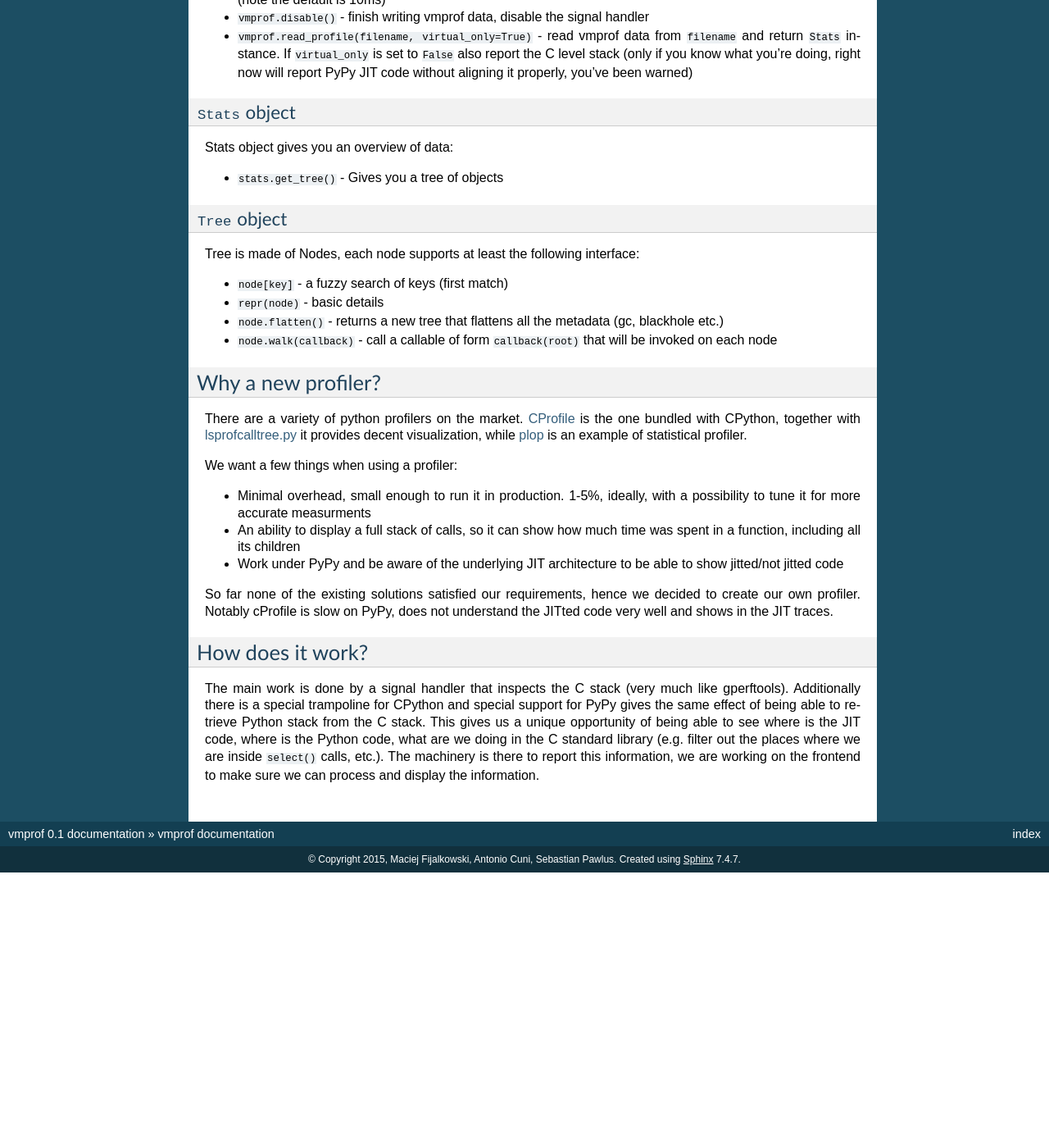
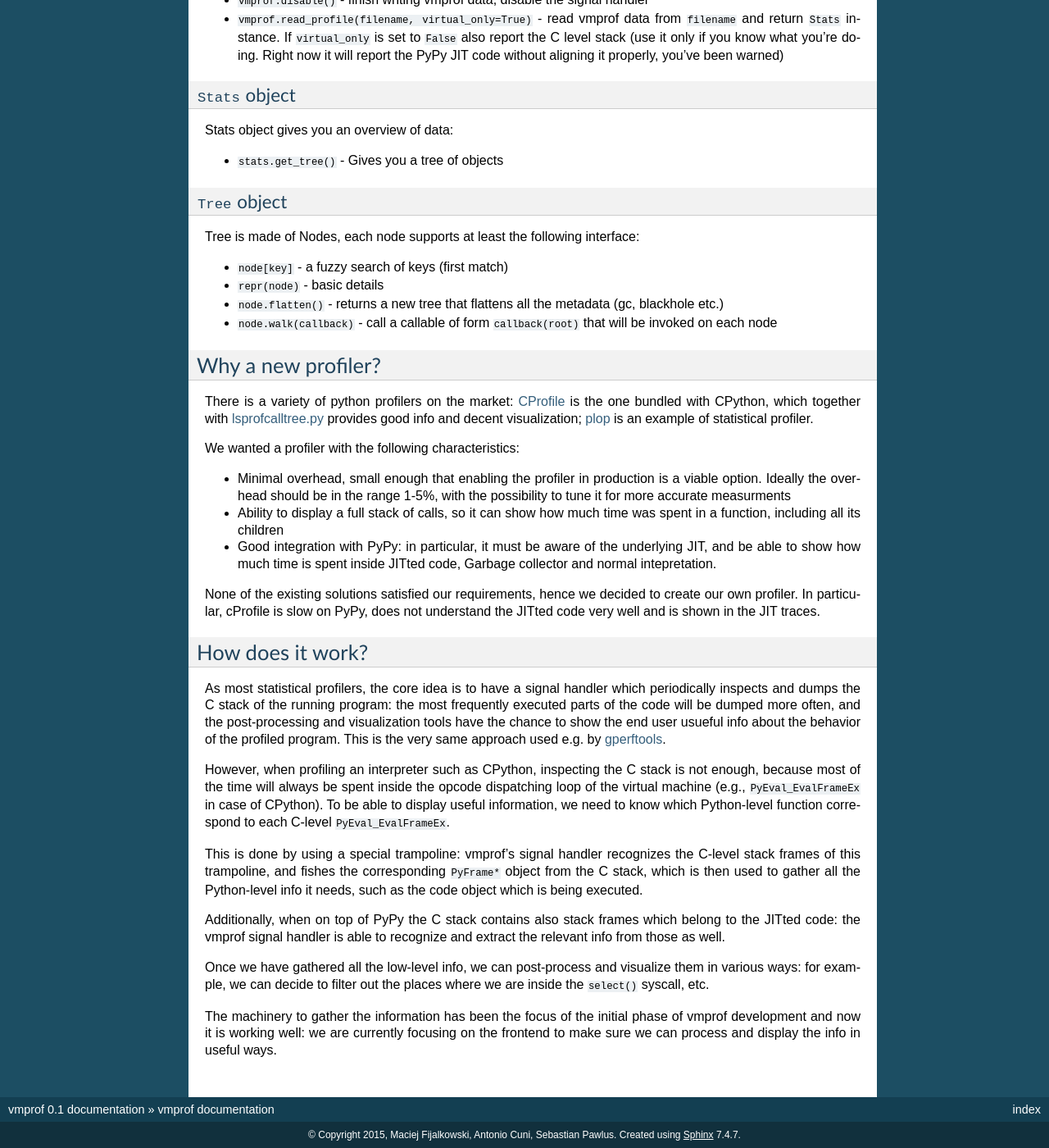
Before and after one commit to vmprof/vmprof-python, a Sphinx documentation site: the page built from docs/index.rst, in a window 1280 px wide and 1400 px high, scrolled down 2109 px. Shown: the whole window at 82% size. Built offline with Sphinx 7.4.7, drawn with Linux system fonts in a browser that asks for light colours; before the commit the page ends 3173 px from its top, so only the background shows below that; some of the changed text lies outside the part shown.

Commit message:
more rewording/typos, and completely rewrite/expand the last paragraph

```diff
--- a/docs/index.rst
+++ b/docs/index.rst
@@ -102,14 +102,15 @@ We stronly suggest using the ``--web`` option that will display you a much
 nicer web interface hosted on ``vmprof.baroquesoftware.com``.
 
 If you prefer to host your own vmprof visualization server, you need the
-`vmprof-server` package
+`vmprof-server` package.
 
-Options that follow ``-m vmprof`` are:
+After ``-m vmprof`` you can specify some options:
 
-* ``--web`` - defaults to ``vmprof.baroquesoftware.com`` as URL, uploads the
-  output to the server as JSON. Can be viewed on the `server`_.
+* ``--web`` - Use the web-based visualization. By default, the result can be
+  viewed on our `server`_.
 
-* ``--web-url`` - customize the URL for personal server
+* ``--web-url`` - the URL to upload the profiling info as JSON. The default is
+  ``vmprof.baroquesoftware.com``
 
 * ``--web-auth`` - auth token for user name support in the server
 
@@ -117,7 +118,7 @@ Options that follow ``-m vmprof`` are:
   (the max is about 300 Hz, rather don't touch it)
 
 * ``-n`` - enable all C frames, only useful if you have a debug build of
-  pypy or cpython
+  PyPy or CPython
 
 * ``-o file`` - save logs for later
 
@@ -139,11 +140,11 @@ Module level functions
 
 * ``vmprof.disable()`` - finish writing vmprof data, disable the signal handler
 
-* ``vmprof.read_profile(filename, virtual_only=True)`` - read vmprof data
-  from ``filename`` and return ``Stats`` instance. If ``virtual_only`` is set
-  to ``False`` also report the C level stack (only if you know what you're
-  doing, right now will report PyPy JIT code without aligning it properly,
-  you've been warned)
+* ``vmprof.read_profile(filename, virtual_only=True)`` - read vmprof data from
+  ``filename`` and return ``Stats`` instance. If ``virtual_only`` is set to
+  ``False`` also report the C level stack (use it only if you know what you're
+  doing. Right now it will report the PyPy JIT code without aligning it
+  properly, you've been warned)
 
 ``Stats`` object
 ----------------
@@ -170,24 +171,26 @@ Tree is made of Nodes, each node supports at least the following interface:
 Why a new profiler?
 ===================
 
-There are a variety of python profilers on the market. `CProfile`_ is the one bundled
-with CPython, together with `lsprofcalltree.py`_ it provides decent
-visualization, while `plop`_ is an example of statistical profiler.
+There is a variety of python profilers on the market: `CProfile`_ is the one
+bundled with CPython, which together with `lsprofcalltree.py`_ provides good
+info and decent visualization; `plop`_ is an example of statistical profiler.
 
-We want a few things when using a profiler:
+We wanted a profiler with the following characteristics:
 
-* Minimal overhead, small enough to run it in production. 1-5%, ideally,
-  with a possibility to tune it for more accurate measurments
+* Minimal overhead, small enough that enabling the profiler in production is a
+  viable option. Ideally the overhead should be in the range 1-5%, with the
+  possibility to tune it for more accurate measurments
 
-* An ability to display a full stack of calls, so it can show how much time
-  was spent in a function, including all its children
+* Ability to display a full stack of calls, so it can show how much time was
+  spent in a function, including all its children
 
-* Work under PyPy and be aware of the underlying JIT architecture to be
-  able to show jitted/not jitted code
+* Good integration with PyPy: in particular, it must be aware of the
+  underlying JIT, and be able to show how much time is spent inside JITted
+  code, Garbage collector and normal intepretation.
 
-So far none of the existing solutions satisfied our requirements, hence
-we decided to create our own profiler. Notably cProfile is slow on PyPy,
-does not understand the JITted code very well and shows in the JIT traces.
+None of the existing solutions satisfied our requirements, hence we decided to
+create our own profiler. In particular, cProfile is slow on PyPy, does not
+understand the JITted code very well and is shown in the JIT traces.
 
 .. _`CProfile`: https://docs.python.org/2/library/profile.html
 .. _`lsprofcalltree.py`: https://pypi.python.org/pypi/lsprofcalltree
@@ -196,12 +199,33 @@ does not understand the JITted code very well and shows in the JIT traces.
 How does it work?
 =================
 
-The main work is done by a signal handler that inspects the C stack (very
-much like gperftools). Additionally there is a special trampoline for CPython
-and special support for PyPy gives the same effect of being able to retrieve
-Python stack from the C stack. This gives us a unique opportunity of being
-able to see where is the JIT code, where is the Python code, what are we
-doing in the C standard library (e.g. filter out the places where we are
-inside ``select()`` calls, etc.). The machinery is there to report this
-information, we are working
-on the frontend to make sure we can process and display the information.
+As most statistical profilers, the core idea is to have a signal handler which
+periodically inspects and dumps the C stack of the running program: the most
+frequently executed parts of the code will be dumped more often, and the
+post-processing and visualization tools have the chance to show the end user
+usueful info about the behavior of the profiled program. This is the very same
+approach used e.g. by `gperftools`_.
+
+However, when profiling an interpreter such as CPython, inspecting the C stack
+is not enough, because most of the time will always be spent inside the opcode
+dispatching loop of the virtual machine (e.g., ``PyEval_EvalFrameEx`` in case
+of CPython).  To be able to display useful information, we need to know which
+Python-level function correspond to each C-level ``PyEval_EvalFrameEx``.
+
+This is done by using a special trampoline: vmprof's signal handler recognizes
+the C-level stack frames of this trampoline, and fishes the corresponding
+``PyFrame*`` object from the C stack, which is then used to gather all the
+Python-level info it needs, such as the code object which is being executed.
+
+Additionally, when on top of PyPy the C stack contains also stack frames which
+belong to the JITted code: the vmprof signal handler is able to recognize and
+extract the relevant info from those as well.
+
+Once we have gathered all the low-level info, we can post-process and
+visualize them in various ways: for example, we can decide to filter out the
+places where we are inside the ``select()`` syscall, etc.
+
+The machinery to gather the information has been the focus of the initial
+phase of vmprof development and now it is working well: we are currently
+focusing on the frontend to make sure we can process and display the info in
+useful ways.
```
